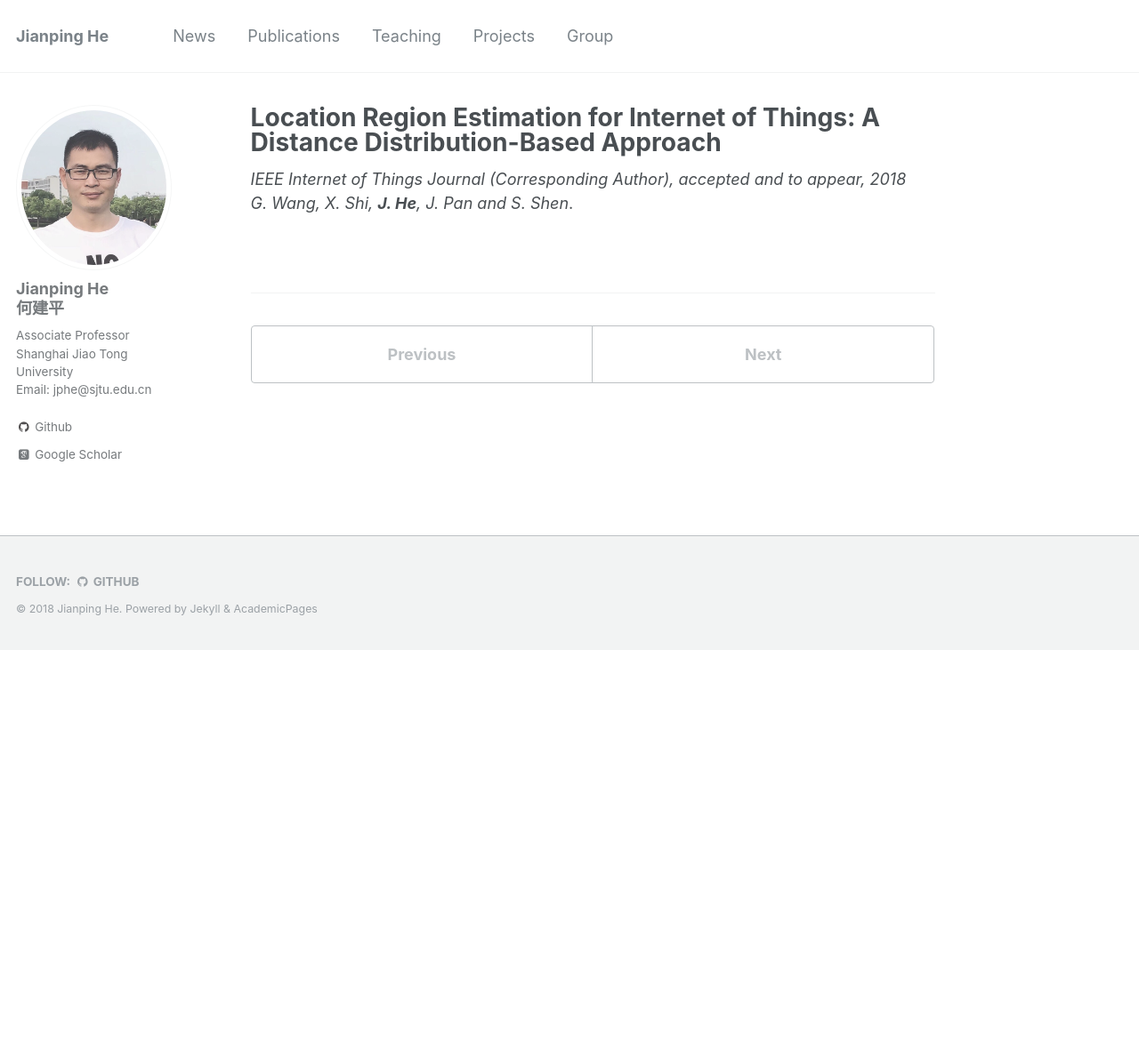
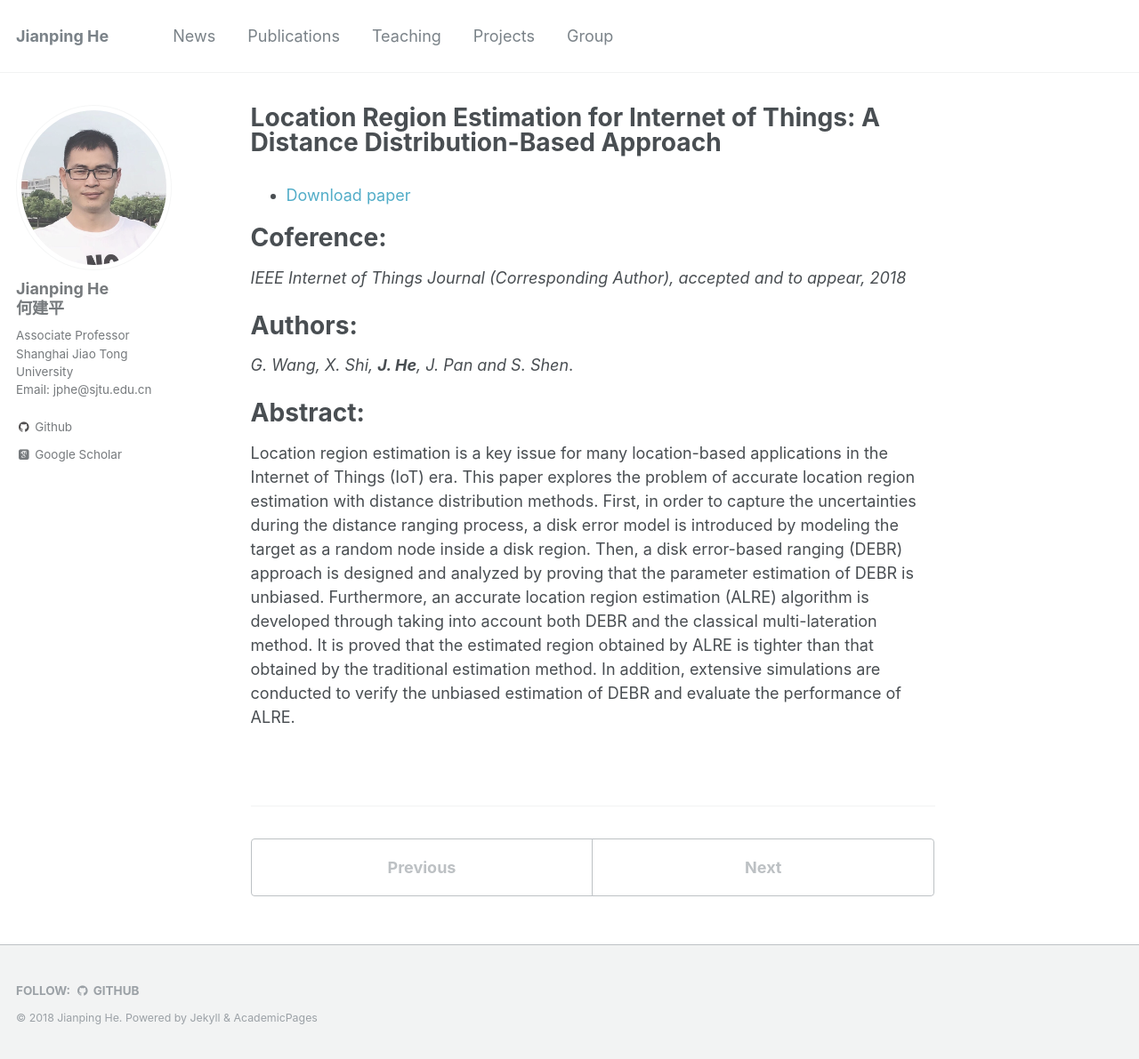
Before and after one commit to jiangshuozz/Jianping-He.github.io, a Jekyll site: the page built from _publications/2018-06-20-Location-Region.md, in a window 1280 px wide and 1191 px high. Shown: the whole window at 89% size. Built offline with Jekyll 4.4.1, drawn with Linux system fonts in a browser that asks for light colours; some web fonts are replaced.

Commit message:
Update 2018-06-20-Location-Region.md

```diff
--- a/_publications/2018-06-20-Location-Region.md
+++ b/_publications/2018-06-20-Location-Region.md
@@ -8,5 +8,16 @@ venue: '--'
 #paperurl: ''
 #citation: ''
 ---
+- [Download paper](https://ieeexplore.ieee.org/abstract/document/8404079/)
+
+Coference:
+===
 *IEEE Internet of Things Journal (Corresponding Author), accepted and to appear, 2018*
+
+Authors:
+===
 *G. Wang, X. Shi, **J. He**, J. Pan and S. Shen*.
+
+Abstract:
+===
+Location region estimation is a key issue for many location-based applications in the Internet of Things (IoT) era. This paper explores the problem of accurate location region estimation with distance distribution methods. First, in order to capture the uncertainties during the distance ranging process, a disk error model is introduced by modeling the target as a random node inside a disk region. Then, a disk error-based ranging (DEBR) approach is designed and analyzed by proving that the parameter estimation of DEBR is unbiased. Furthermore, an accurate location region estimation (ALRE) algorithm is developed through taking into account both DEBR and the classical multi-lateration method. It is proved that the estimated region obtained by ALRE is tighter than that obtained by the traditional estimation method. In addition, extensive simulations are conducted to verify the unbiased estimation of DEBR and evaluate the performance of ALRE.
```
